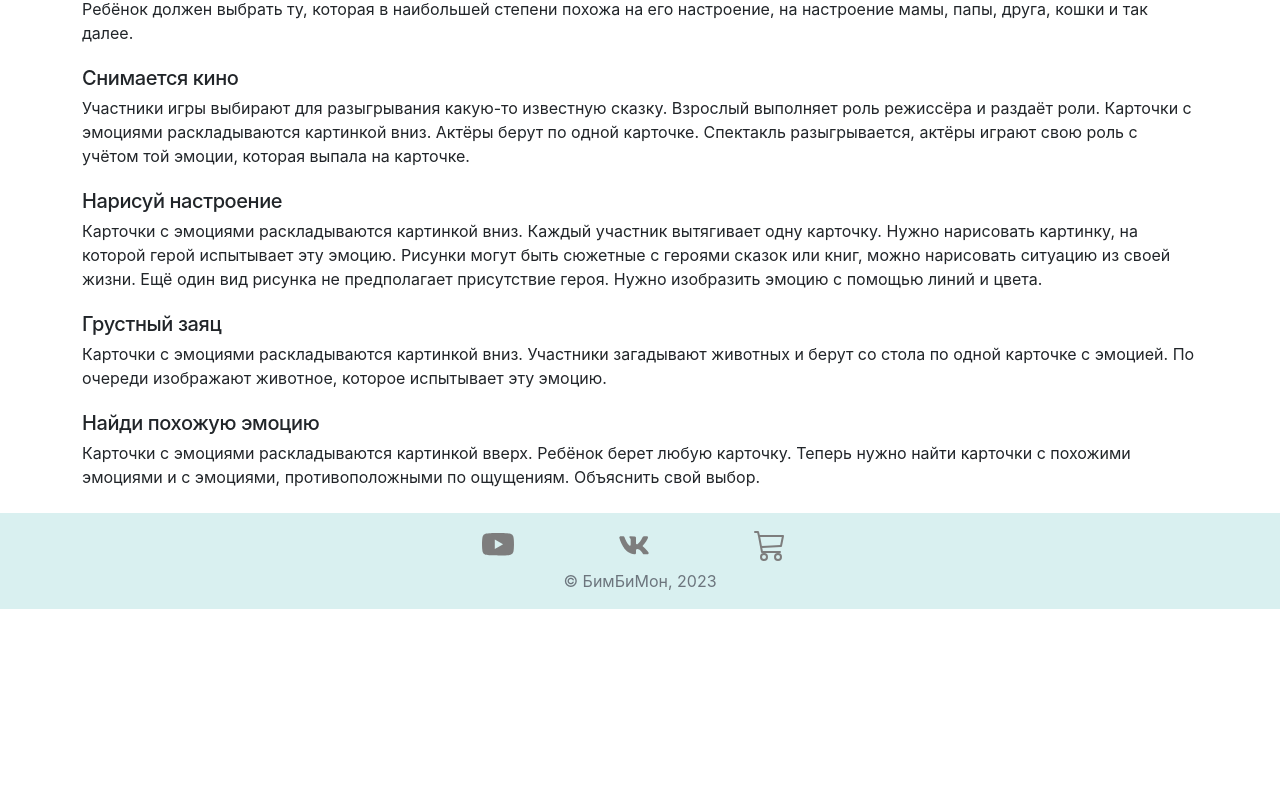
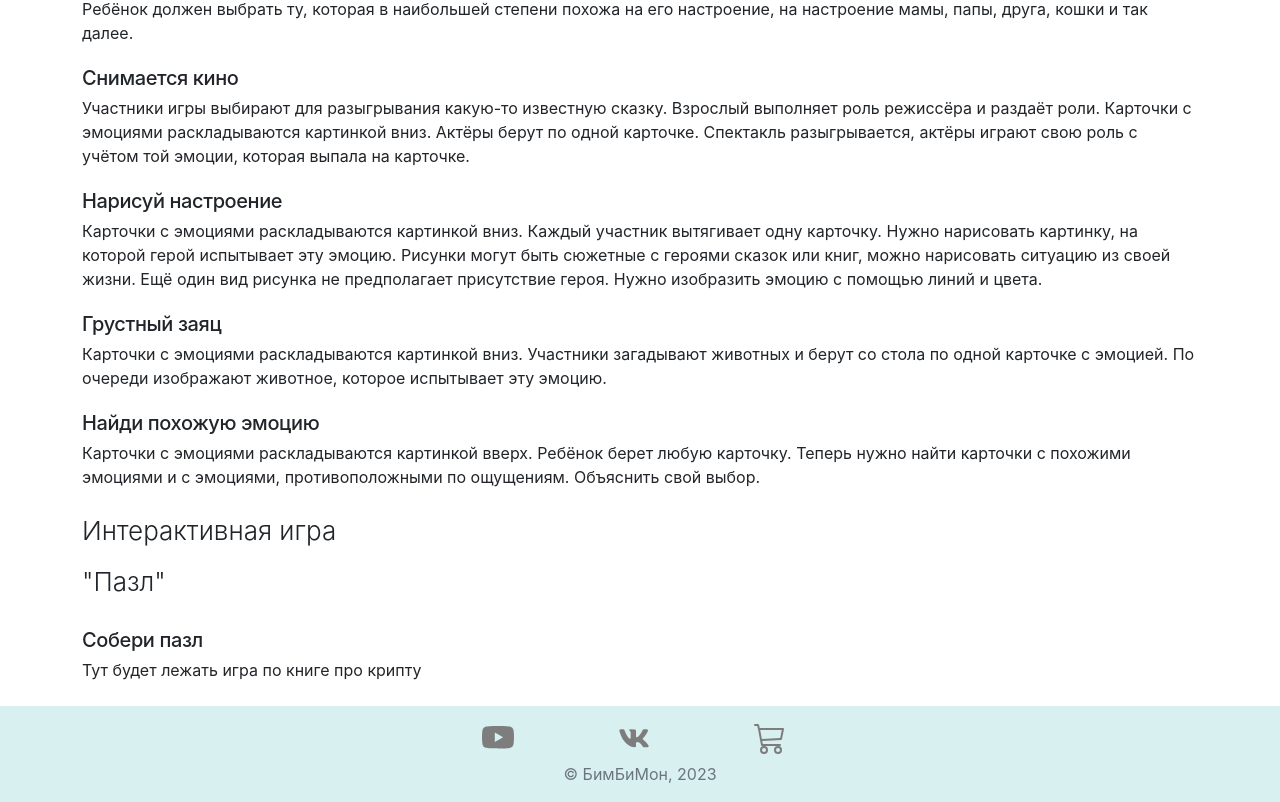
Before and after one commit to dgusakov/bimbimon-landing, a React (Create React App) app: page /games/emotions in a window 1280 px wide. Shown: the part 723-1525 px from the top of the page. Before the commit the page ends 1332 px from the top, so only its background shows below. Built offline with nearby package versions, Linux system fonts and the light colour scheme.

Commit message:
add puzzle

```diff
--- a/src/components/Game.tsx
+++ b/src/components/Game.tsx
@@ -20,6 +20,13 @@ function Game(props: any) {
         <div className="container mb-4">
         {game.content.map((topic: ITopic) => <TextWithHeader name={topic.title} body={topic.body}/>)}
         </div>
+        <div className="container mb-4">
+          <HeaderLight name="Интерактивная игра" />
+          <HeaderLight name={'"' + game.displayName1 + '"'} />
+        </div>
+        <div className="container mb-4">
+        {game.content1.map((topic: ITopic) => <TextWithHeader name={topic.title} body={topic.body}/>)}
+        </div>
       </div>
     );
   } catch (error) {
--- a/src/data/games.tsx
+++ b/src/data/games.tsx
@@ -3,7 +3,10 @@ import { ReactElement } from "react";
 export interface IGame {
   name: string;
   displayName: string;
+  name1: string;
+  displayName1: string;
   content: ITopic[];
+  content1: ITopic[];
 }
 
 export interface ITopic {
@@ -129,5 +132,17 @@ export const GAMES: IGame[] = [
         ),
       },
     ],
+    name1: "puzzles",
+    displayName1: "Пазл",
+    content1: [
+      {
+        title: "Собери пазл",
+        body: (
+          <div>
+            Тут будет лежать игра по книге про крипту
+          </div>
+        ),
+      },
+    ],
   },
 ];
```
Also changed, not shown: 1 other file (tests, documents, lock files or other folders).
